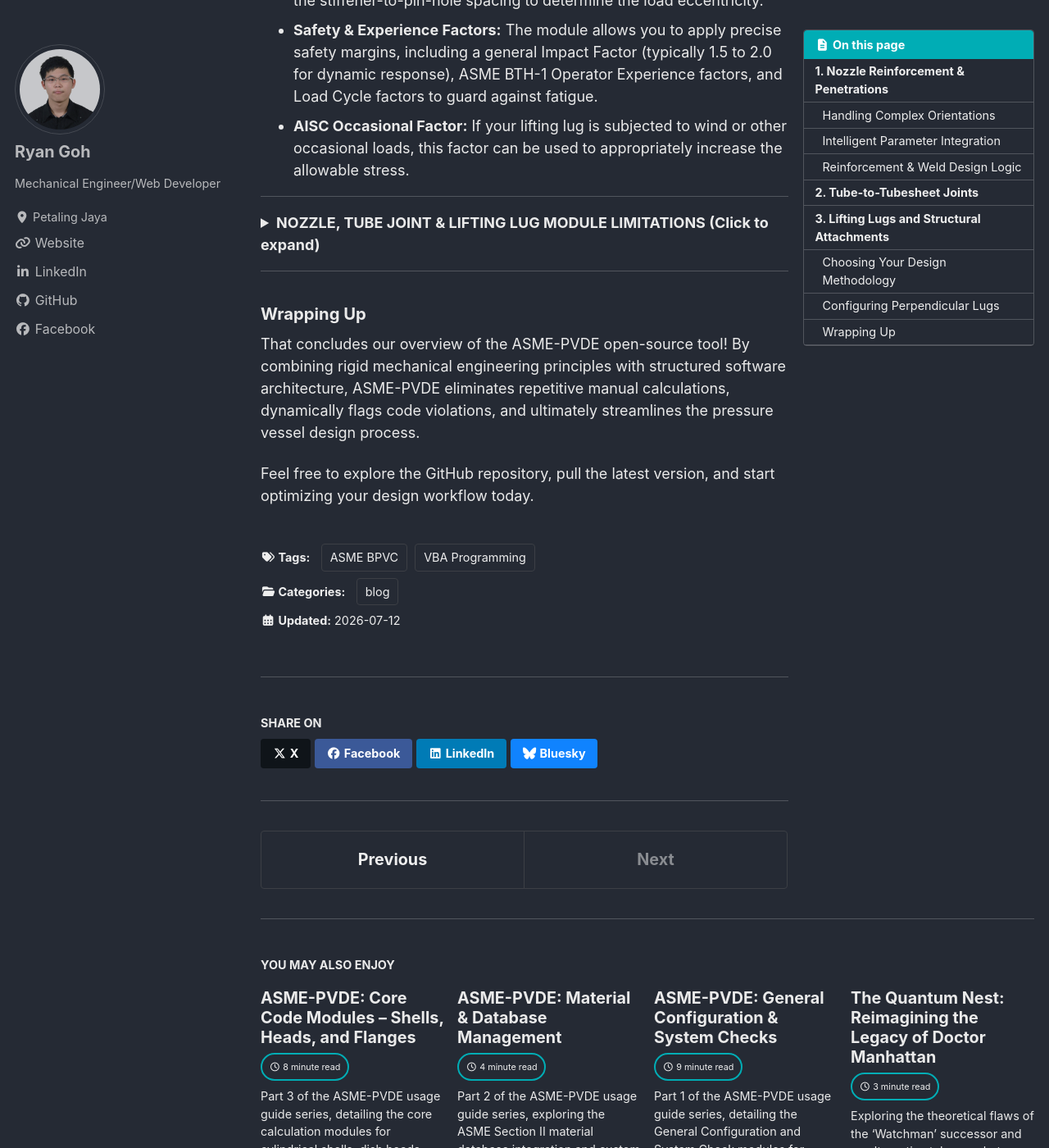
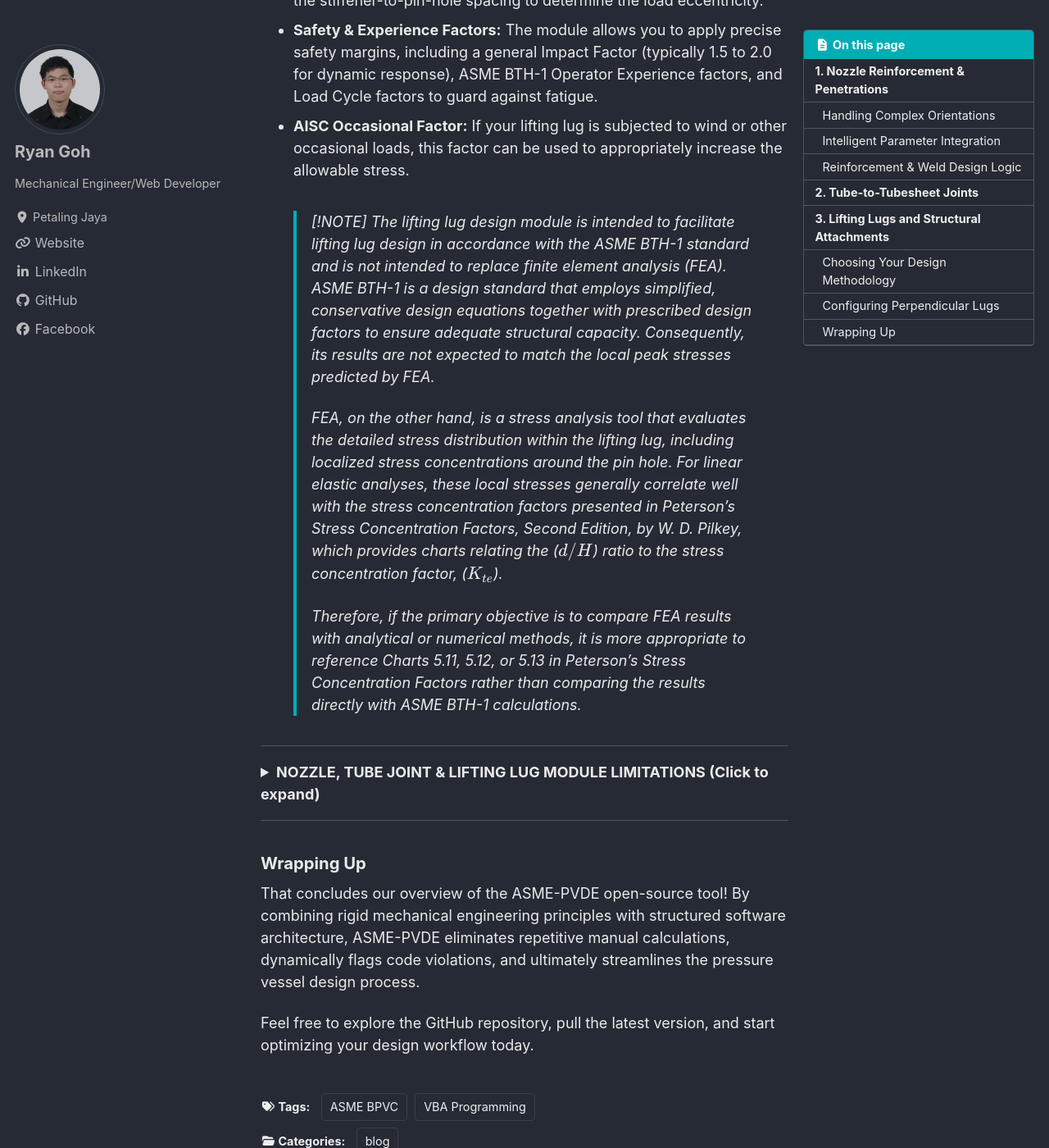
Before and after one commit to ry4ngch/ry4ngch.github.io, a Jekyll site: the page built from _posts/2026-07-12-asme-pvde-core-code-modules-nozzles-tube-joints-and-lifting-lugs.md, in a window 1280 px wide and 1400 px high, scrolled down 4036 px. Shown: the whole window at 82% size. Built offline with Jekyll 4.4.1, drawn with Linux system fonts in a browser that asks for light colours; cached includes are drawn as plain includes; some web fonts are replaced; a script that is not in the unit is left out; comment, search, counter and statistics services are not loaded; some of the changed text lies outside the part shown.

Commit message:
Add clear note to distinguish FEA and ASME BTH-1 in lifting lug design post

```diff
--- a/_posts/2026-07-12-asme-pvde-core-code-modules-nozzles-tube-joints-and-lifting-lugs.md
+++ b/_posts/2026-07-12-asme-pvde-core-code-modules-nozzles-tube-joints-and-lifting-lugs.md
@@ -76,6 +76,13 @@
 *   **Safety & Experience Factors:** The module allows you to apply precise safety margins, including a general Impact Factor (typically 1.5 to 2.0 for dynamic response), ASME BTH-1 Operator Experience factors, and Load Cycle factors to guard against fatigue.
 *   **AISC Occasional Factor:** If your lifting lug is subjected to wind or other occasional loads, this factor can be used to appropriately increase the allowable stress.
 
+> [!NOTE]
+> The lifting lug design module is intended to facilitate lifting lug design in accordance with the ASME BTH-1 standard and is not intended to replace finite element analysis (FEA). ASME BTH-1 is a design standard that employs simplified, conservative design equations together with prescribed design factors to ensure adequate structural capacity. Consequently, its results are not expected to match the local peak stresses predicted by FEA.
+>
+>FEA, on the other hand, is a stress analysis tool that evaluates the detailed stress distribution within the lifting lug, including localized stress concentrations around the pin hole. For linear elastic analyses, these local stresses generally correlate well with the stress concentration factors presented in Peterson's Stress Concentration Factors, Second Edition, by W. D. Pilkey, which provides charts relating the ($d/H$) ratio to the stress concentration factor, ($K_{te}$).
+>
+>Therefore, if the primary objective is to compare FEA results with analytical or numerical methods, it is more appropriate to reference Charts 5.11, 5.12, or 5.13 in Peterson's Stress Concentration Factors rather than comparing the results directly with ASME BTH-1 calculations.
+
 ***
 <details>
   <summary><strong>NOZZLE, TUBE JOINT & LIFTING LUG MODULE LIMITATIONS (Click to expand)</strong></summary>
```
